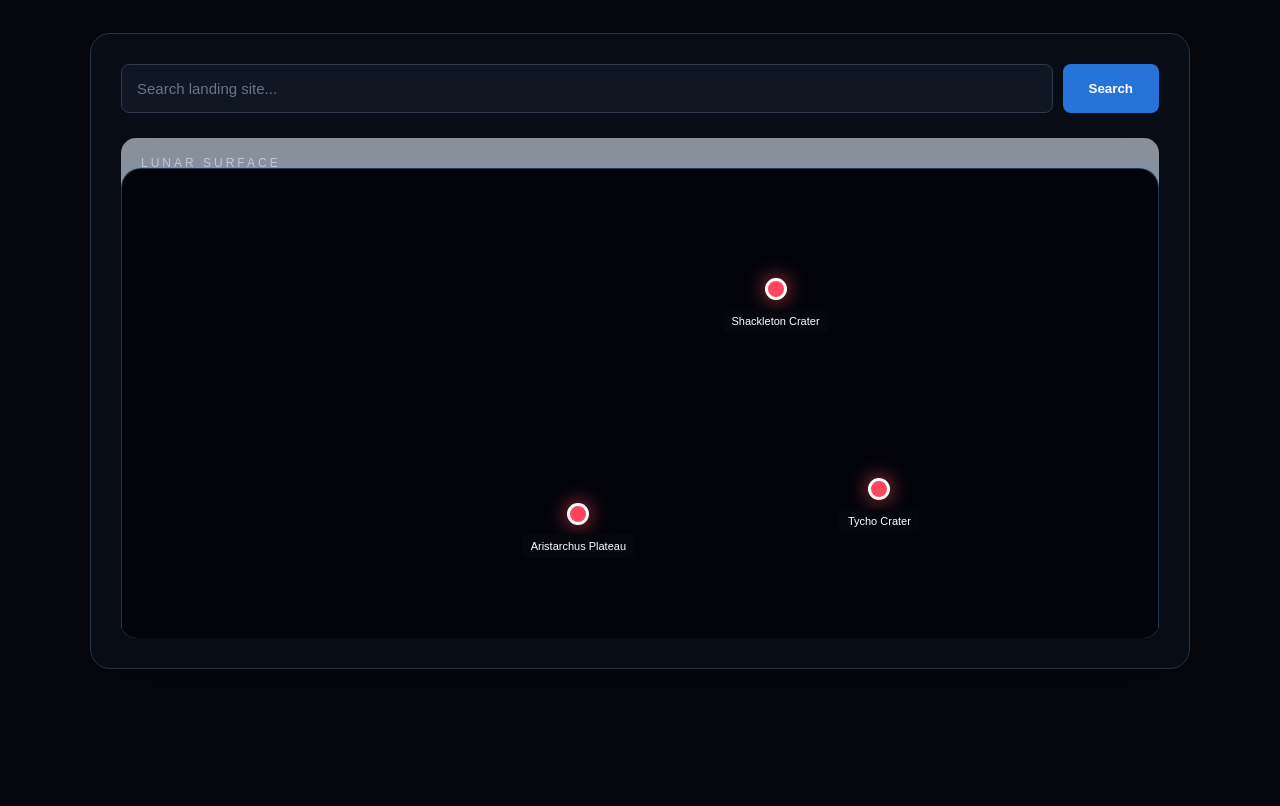
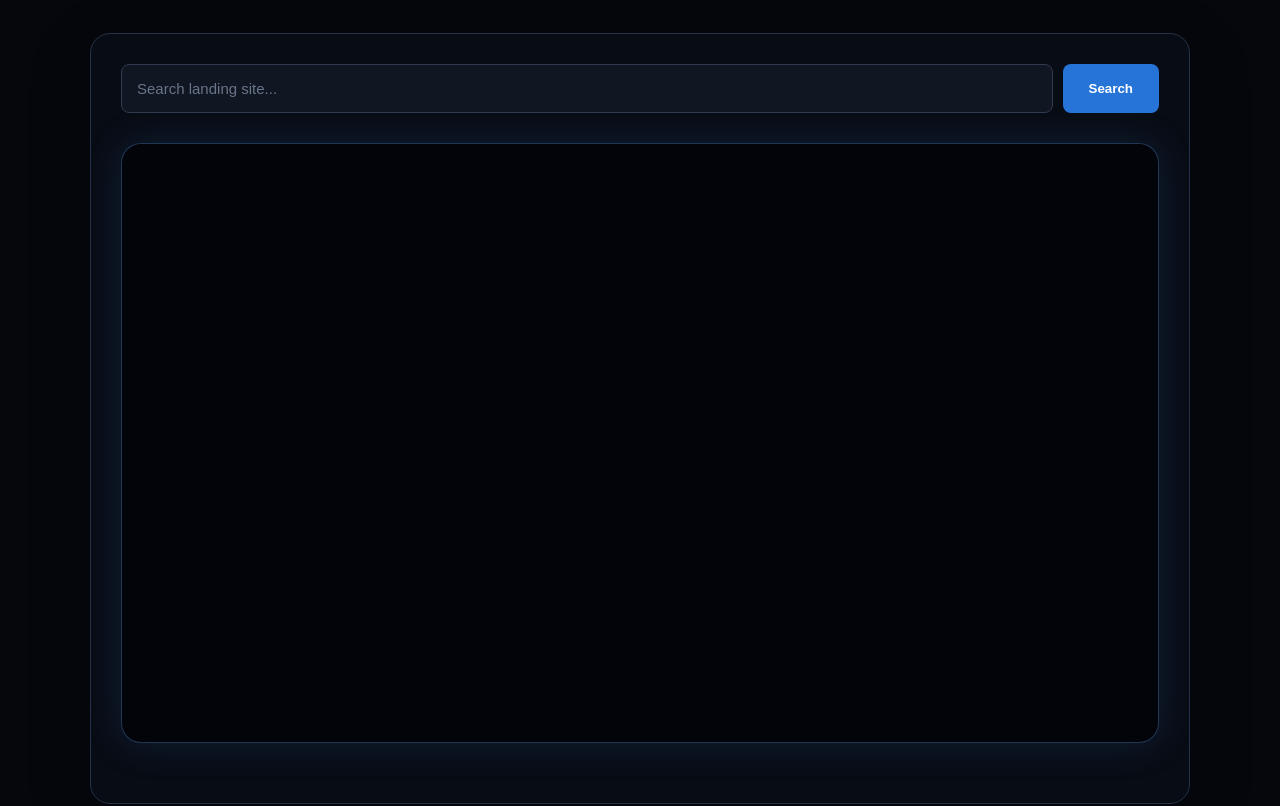
Before and after one commit to dhanukesavan214-source/Lunar-landing-site-navigation-, a plain HTML site: page index.html in a window 1280 px wide. Shown: the part 1320-2126 px from the top of the page. Drawn offline with Linux system fonts and the light colour scheme; some packages are replaced by stand-ins of ours; a script that the page names is missing.

Commit message:
Update index.html

```diff
--- a/index.html
+++ b/index.html
@@ -119,18 +119,15 @@ src="https://ajax.googleapis.com/ajax/libs/model-viewer/4.0.0/model-viewer.min.j
 
             </div>
 
-            <div class="map" id="lunarMap">
-
-                <div class="moon-3d-container"><model-viewer
-    src="https://svs.gsfc.nasa.gov/vis/a010000/a014900/a014959/moon.glb"
-    alt="NASA 3D Moon"
-    camera-controls
-    auto-rotate
-    shadow-intensity="1"
-    exposure="1">
-
-</model-viewer>
-
+            <div class="moon-3d-container">
+    <model-viewer
+        src="https://svs.gsfc.nasa.gov/vis/a010000/a014900/a014959/moon.glb"
+        alt="NASA 3D Moon"
+        camera-controls
+        auto-rotate
+        shadow-intensity="1">
+    </model-viewer>
+            </div>
 </div>
 
                 <div
```
